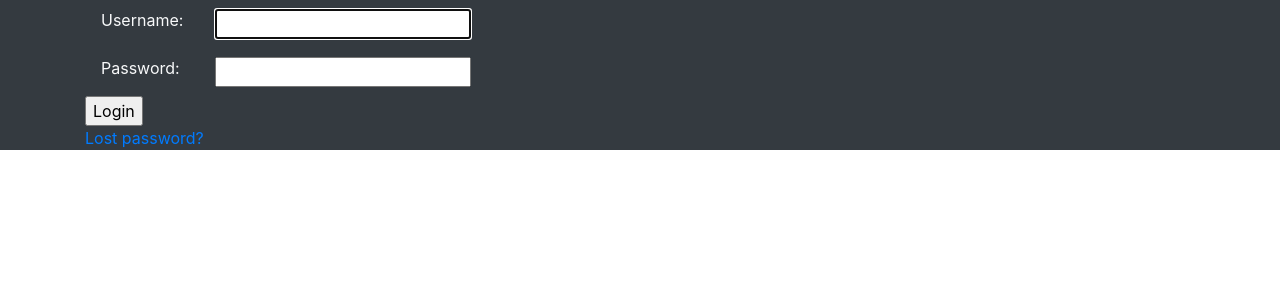
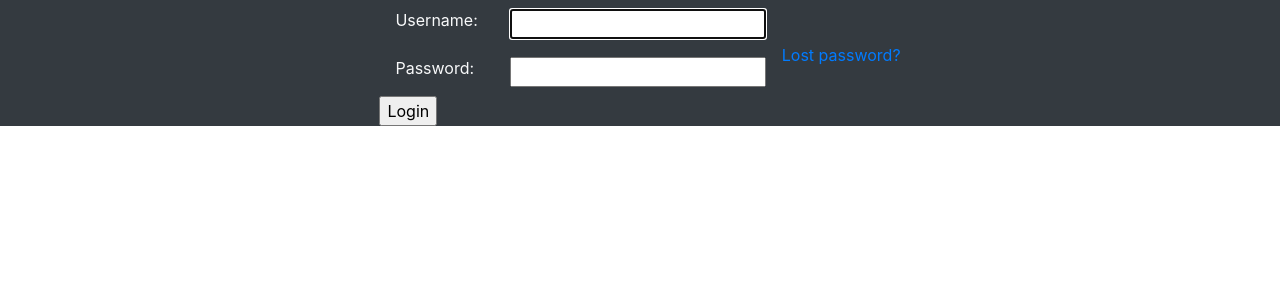
Before and after one commit to elandt/raid, a Django app: page /accounts/login/ in a window 1280 px wide. Shown: the part 56-356 px from the top of the page. Run offline with Django 3.2, Linux system fonts and the light colour scheme; parts of the project's set-up code (start-up, migrations or seed data) failed here and were passed over; some libraries are stand-ins or nearby versions.

Commit message:
Center the Login form horizontally.

```diff
--- a/raid/champion_helper/templates/registration/login.html
+++ b/raid/champion_helper/templates/registration/login.html
@@ -2,7 +2,7 @@
 
 {% block content %}
 <div class="container-fluid bg-dark text-light">
-<div class="container">
+    <div class="row align-items-center justify-content-center">
         {% if form.errors %}
         <p>Your username and password didn't match. Please try again.</p>
         {% endif %}
@@ -34,6 +34,7 @@
         </form>
 
         {# Assumes you setup the password_reset view in your URLconf #}
+        <!-- Don't like the current formatting of this. -->
         <p><a href="{% url 'password_reset' %}">Lost password?</a></p>
     </div>
 </div>
```
Lines whose indentation alone changed are shown as unchanged.
